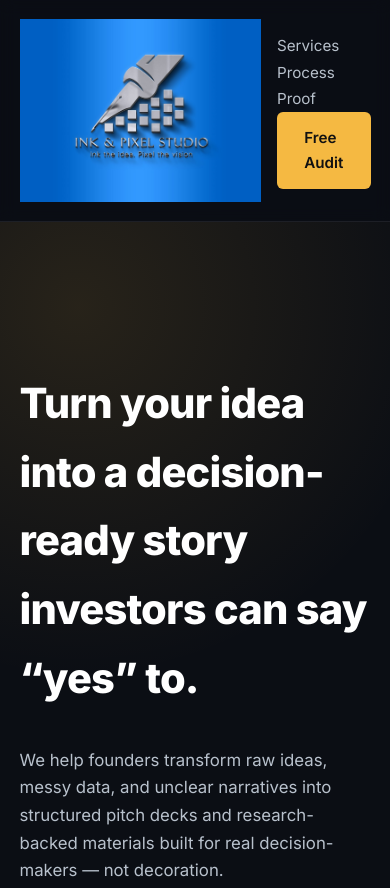
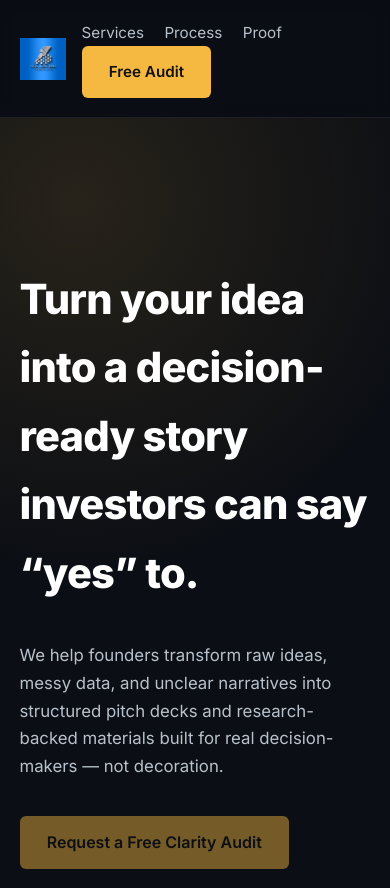
Before and after one commit to ezekielwriter100-glitch/ink-and-pixel-landing, a plain HTML site: page index.html in a window 390 px wide. Shown: the top 888 px of the page. Drawn offline with Linux system fonts and the light colour scheme.

Commit message:
Update styles.css

```diff
--- a/styles.css
+++ b/styles.css
@@ -396,6 +396,13 @@ nav a:hover {
     display: none;
   }
 
+  .logo img {
+  height: 42px;
+  width: auto;
+  display: block;
+}
+
+
   section {
     padding: 4rem 0;
   }
```
